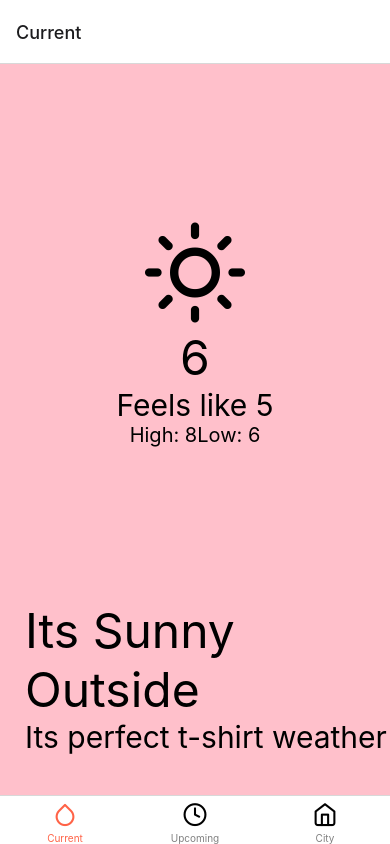
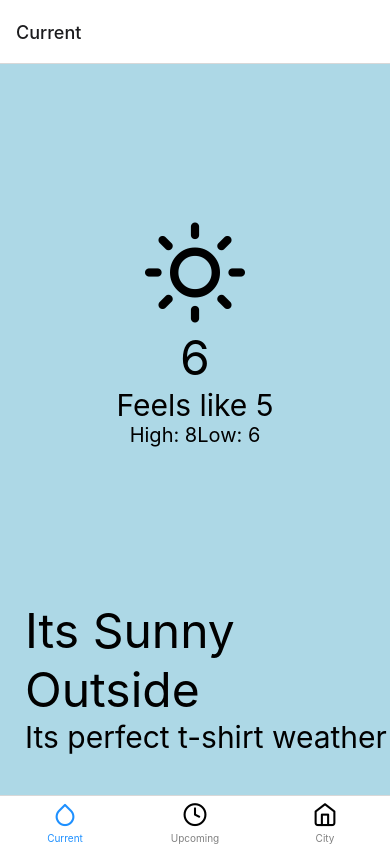
Before and after one commit to jarrettwbishop/WeatherApp, a React Native app: screen /Current in a window 390 px wide. Built offline with nearby package versions, Linux system fonts and the light colour scheme.

Commit message:
Change color scheme

```diff
--- a/src/components/ListItem.js
+++ b/src/components/ListItem.js
@@ -24,7 +24,7 @@ const styles = StyleSheet.create({
         justifyContent: 'space-around',
         alignItems: 'center',
         borderWidth: 5,
-        backgroundColor: 'pink'
+        backgroundColor: 'lightblue'
     },
     temp: {
         color: 'white',
--- a/src/components/Tabs.js
+++ b/src/components/Tabs.js
@@ -11,7 +11,7 @@ const Tabs = () => {
     return (
         <Tab.Navigator
         screenOptions={{
-          tabBarActiveTintColor: 'tomato',
+          tabBarActiveTintColor: 'dodgerblue',
           tabBarInactiveTintColor: 'grey'
         }}
         >
@@ -20,7 +20,7 @@ const Tabs = () => {
                     <Feather
                         name={'droplet'}
                         size={25}
-                        color={focused ? 'tomato' : 'black'}
+                        color={focused ? 'dodgerblue' : 'black'}
                     />
                 )
             }} />
@@ -29,7 +29,7 @@ const Tabs = () => {
                     <Feather
                         name={'clock'}
                         size={25}
-                        color={focused ? 'tomato' : 'black'}
+                        color={focused ? 'dodgerblue' : 'black'}
                     />
                 )
             }} />
@@ -38,7 +38,7 @@ const Tabs = () => {
                     <Feather
                         name={'home'}
                         size={25}
-                        color={focused ? 'tomato' : 'black'}
+                        color={focused ? 'dodgerblue' : 'black'}
                     />
                 )
             }} />
--- a/src/screens/City.js
+++ b/src/screens/City.js
@@ -12,7 +12,7 @@ const City = () => {
                 <Text style={[stateName,  cityText]}>FL</Text>
 
                 <View style={[populationWrapper, rowLayout]}>
-                    <IconText iconName={'user'} iconColor={'cyan'} bodyText={'8000'} bodyTextStyles={populationText} />
+                    <IconText iconName={'user'} iconColor={'lightblue'} bodyText={'8000'} bodyTextStyles={populationText} />
                 </View>
 
                 <View style={[riseSetWrapper, rowLayout]}>
@@ -52,7 +52,7 @@ const styles = StyleSheet.create({
     populationText: {
         fontSize: 25,
         marginLeft: 7.5,
-        color: 'cyan'
+        color: 'lightblue'
     },
     riseSetWrapper: {
         justifyContent: 'space-around',
--- a/src/screens/CurrentWeather.js
+++ b/src/screens/CurrentWeather.js
@@ -37,7 +37,7 @@ const CurrentWeather = () => {
 const styles = StyleSheet.create({
 
   wrapper: {
-    backgroundColor: 'pink',
+    backgroundColor: 'lightblue',
     flex: 1
   },
   container: {
```
